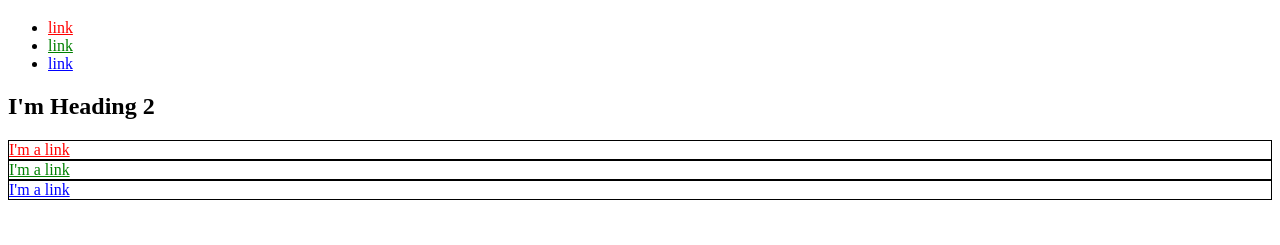
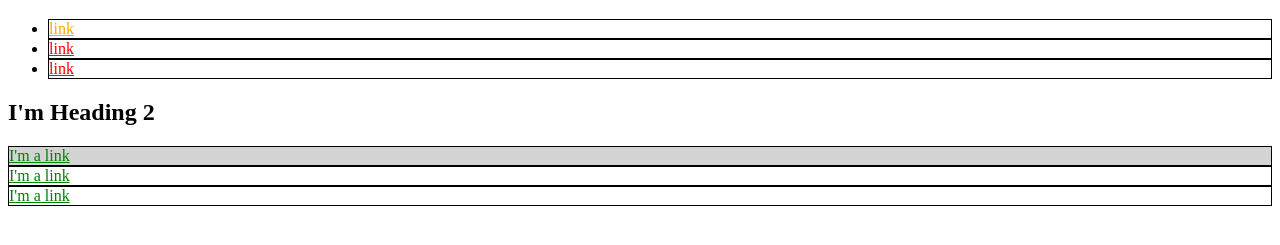
Before and after one commit to 12john27/CSS, a plain HTML site: page index.html in a window 1280 px wide. Shown: the part 61-306 px from the top of the page. Drawn offline with Linux system fonts and the light colour scheme.

Commit message:
Added Style Ids and Refactored code

```diff
--- a/index.html
+++ b/index.html
@@ -3,23 +3,55 @@
   <head>
     <meta charset="utf-8">
     <title>Test Page: Dont Panic </title>
+    <style>
+      a {
+        color: blue;
+      }
+      div {
+        border: 1px solid black;
+      }
+      li {
+        border: 1px solid black;
+      }
+      div a {
+        color: green;
+      }
+      li a {
+        color: red;
+      }
+      #exec-bio {
+        background-color: lightgray;
+      }
+      .biobox{
+        border: 1px solid black;
+      }
+      .biobox a {
+        color: green;
+      }
+      #example {
+        color: orange;
+      }
+      .newclass a {
+        color: azure;
+      }
+    </style>
   </head>
   <body>
     <h1> I'm Heading 1 </h1>
     <ul>
-      <li> <a href = "https://example.com/" style = "color: red;"> link </a> </li>
-      <li> <a href = "https://example.com/" style = "color: green;"> link </a> </li>
-      <li> <a href = "https://example.com/" style = "color: blue;"> link </a> </li>
+      <li> <a href = "https://example.com/" id="example"> link </a> </li>
+      <li> <a href = "https://example.com/"> link </a> </li>
+      <li> <a href = "https://example.com/"> link </a> </li>
     </ul>
     <h2> I'm Heading 2 </h2>
-    <div style = "border: 1px solid black;">
-      <a href = "https://example.com/" style = "color: red;"> I'm a link </a>
+    <div id="exec-bio" class="biobox">
+      <a href = "https://example.com/"> I'm a link </a>
     </div>
-    <div style = "border: 1px solid black;">
-      <a href = "https://example.com/" style = "color: green;"> I'm a link </a>
+    <div class="biobox" class="newclass">
+      <a href = "https://example.com/"> I'm a link </a>
     </div>
-    <div style = "border: 1px solid black;">
-      <a href = "https://example.com/" style = "color: blue;"> I'm a link </a>
+    <div class="biobox">
+      <a href = "https://example.com/"> I'm a link </a>
     </div>
   </body>
 </html>
```
